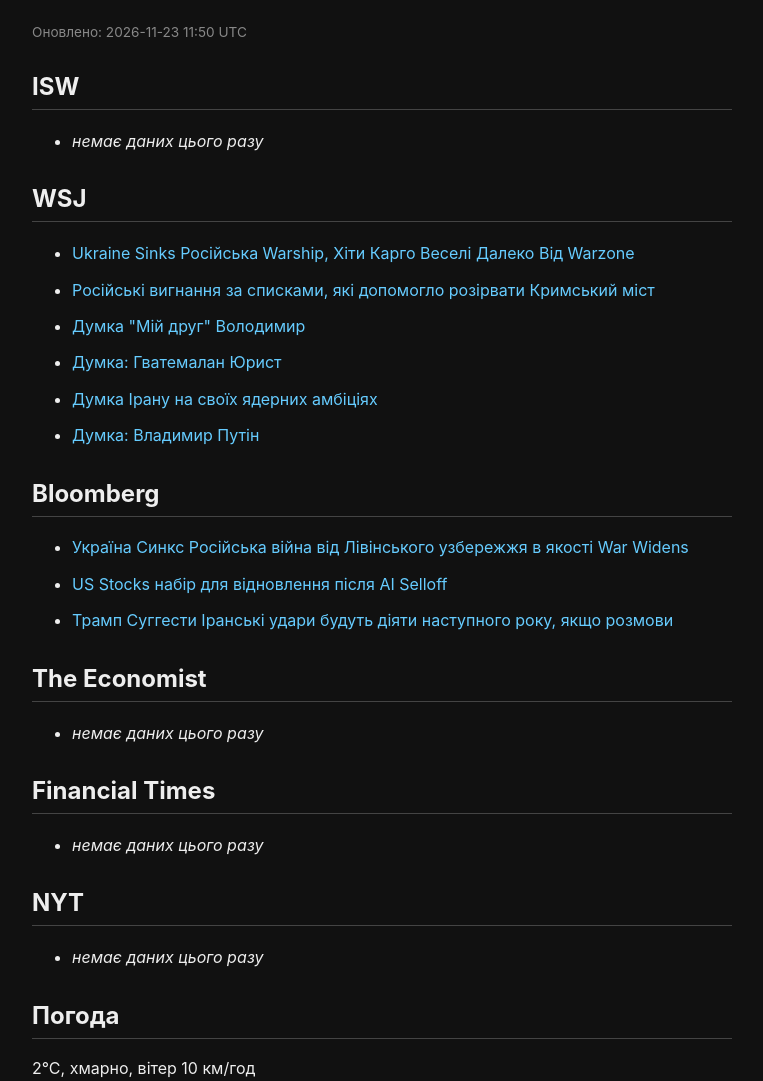
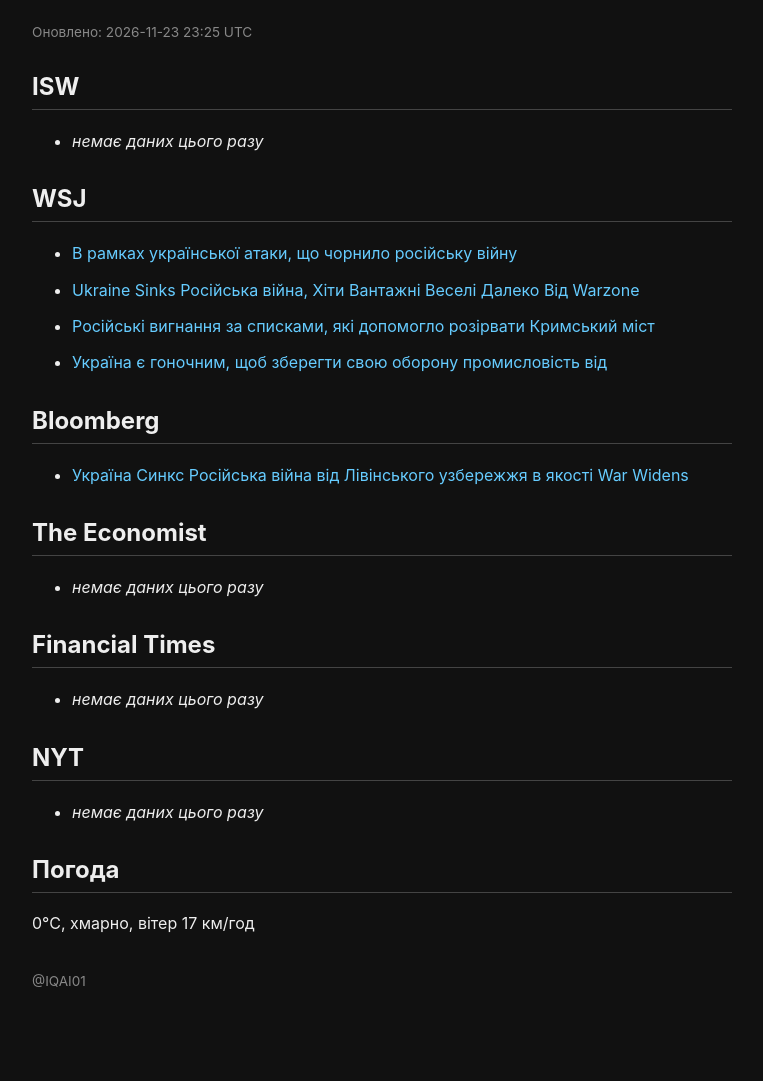
Before and after one commit to zyk59yd6rd-png/zyk59yd6rd-png.github.io, a plain HTML site: page index.html in a window 1280 px wide. Shown: the top 1081 px of the page, without its empty margins (258-1021 px from the left). After the commit the page ends 1013 px from the top, so only its background shows below. Drawn offline with Linux system fonts and the light colour scheme.

Commit message:
Update news

```diff
--- a/index.html
+++ b/index.html
@@ -14,25 +14,21 @@
 </style>
 </head>
 <body>
-<p class="updated">Оновлено: 2026-11-23 11:50 UTC</p>
+<p class="updated">Оновлено: 2026-11-23 23:25 UTC</p>
 <h2>ISW</h2>
 <ul>
   <li><em>немає даних цього разу</em></li>
 </ul>
 <h2>WSJ</h2>
 <ul>
-  <li><a href="https://www.wsj.com/world/europe/russian-ships-struck-in-attacks-far-from-ukraine-as-wars-fallout-spreads-a51964cb?mod=rss_worldnews" target="_blank">Ukraine Sinks Російська Warship, Хіти Карго Веселі Далеко Від Warzone</a></li>
+  <li><a href="https://www.wsj.com/world/inside-the-ukrainian-attack-that-sank-russian-warship-docked-in-libya-2dbd658b?mod=rss_worldnews" target="_blank">В рамках української атаки, що чорнило російську війну</a></li>
+  <li><a href="https://www.wsj.com/world/europe/russian-ships-struck-in-attacks-far-from-ukraine-as-wars-fallout-spreads-a51964cb?mod=rss_worldnews" target="_blank">Ukraine Sinks Російська війна, Хіти Вантажні Веселі Далеко Від Warzone</a></li>
   <li><a href="https://www.wsj.com/world/the-russian-exile-behind-the-missiles-that-helped-destroy-the-crimea-bridge-39adfa66?mod=rss_worldnews" target="_blank">Російські вигнання за списками, які допомогло розірвати Кримський міст</a></li>
-  <li><a href="https://www.wsj.com/opinion/apologizing-for-my-friend-vladimir-putin-trump-russia-904978e5?mod=rss_worldnews" target="_blank">Думка "Мій друг" Володимир</a></li>
-  <li><a href="https://www.wsj.com/opinion/the-guatemalan-lawyer-who-beat-putin-59b34daa?mod=rss_worldnews" target="_blank">Думка: Гватемалан Юрист</a></li>
-  <li><a href="https://www.wsj.com/opinion/iran-doubles-down-on-its-nuclear-ambitions-3d3ca7d3?mod=rss_worldnews" target="_blank">Думка Ірану на своїх ядерних амбіціях</a></li>
-  <li><a href="https://www.wsj.com/opinion/vladimir-putins-existential-fight-for-ukraine-5b9383b1?mod=rss_worldnews" target="_blank">Думка: Владимир Путін</a></li>
+  <li><a href="https://www.wsj.com/world/ukraine-is-racing-to-keep-its-booming-defense-industry-from-stalling-7e8f4b8c?mod=rss_worldnews" target="_blank">Україна є гоночним, щоб зберегти свою оборону промисловість від</a></li>
 </ul>
 <h2>Bloomberg</h2>
 <ul>
   <li><a href="https://www.bloomberg.com/news/articles/2026-11-23/kyiv-confirms-strike-on-russian-ship-in-libya-as-targets-grow" target="_blank">Україна Синкс Російська війна від Лівінського узбережжя в якості War Widens</a></li>
-  <li><a href="https://www.bloomberg.com/news/videos/2026-11-23/daybreak-europe-11-23-2026-video" target="_blank">US Stocks набір для відновлення після AI Selloff</a></li>
-  <li><a href="https://www.bloomberg.com/news/articles/2026-11-23/trump-iran-talks-continue-year-end-republican-party-midterms-middle-east-arab" target="_blank">Трамп Суггести Іранські удари будуть діяти наступного року, якщо розмови</a></li>
 </ul>
 <h2>The Economist</h2>
 <ul>
@@ -47,7 +43,7 @@
   <li><em>немає даних цього разу</em></li>
 </ul>
 <h2>Погода</h2>
-<p>2°C, хмарно, вітер 10 км/год</p>
+<p>0°C, хмарно, вітер 17 км/год</p>
 <p class="updated" style="margin-top:40px;">@IQAI01</p>
 </body>
 </html>
```
